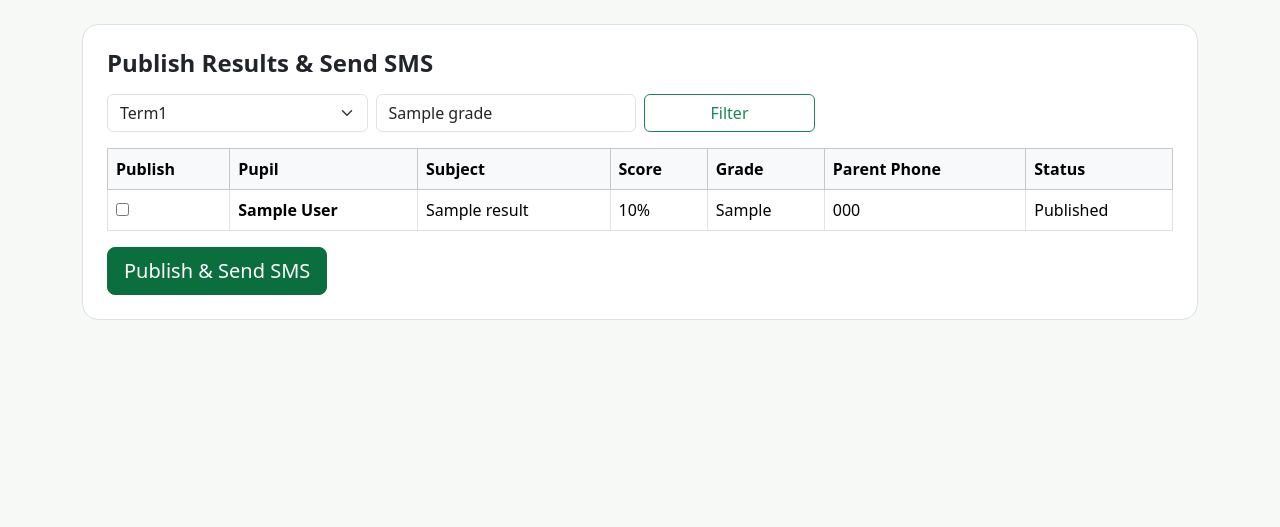
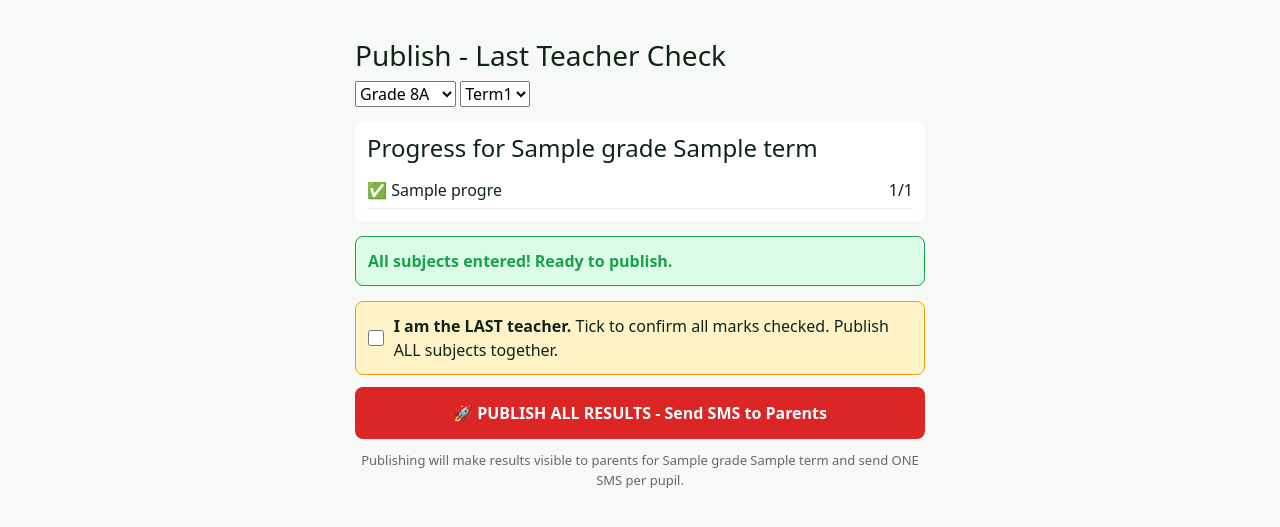
Before and after one commit to CHABZ-1/Zambia-results-portal, a Flask app: template templates/teacher_publish.html in a window 1280 px wide. Shown: the part 57-584 px from the top of the page. Run offline with Flask 3, Linux system fonts and the light colour scheme; the template is opened without the code that fills it: most values are stand-ins (such as "Sample title", 1, 10 or a date in 2020).

Commit message:
Update teacher_publish.html

```diff
--- a/templates/teacher_publish.html
+++ b/templates/teacher_publish.html
@@ -1,39 +1,51 @@
 {% extends "base.html" %}
 {% block content %}
-<div class="card border rounded-4 p-4 bg-white">
-  <h4 class="fw-bold mb-3">Publish Results &amp; Send SMS</h4>
-  <form method="get" class="row g-2 mb-3">
-    <div class="col-md-3">
-      <select name="term" class="form-select">
-        <option value="Term1" {% if term=='Term1' %}selected{% endif %}>Term1</option>
-        <option value="Term2" {% if term=='Term2' %}selected{% endif %}>Term2</option>
-        <option value="Term3" {% if term=='Term3' %}selected{% endif %}>Term3</option>
-      </select>
-    </div>
-    <div class="col-md-3"><input name="grade" value="{{ grade }}" class="form-control" /></div>
-    <div class="col-md-2"><button class="btn btn-outline-success w-100">Filter</button></div>
-  </form>
+<div style="padding:15px;max-width:600px;margin:auto;">
+<h3>Publish - Last Teacher Check</h3>
 
-  <form method="post">
-    <input type="hidden" name="term" value="{{ term }}" />
-    <input type="hidden" name="grade" value="{{ grade }}" />
-    <table class="table table-bordered align-middle">
-      <thead class="table-light"><tr><th>Publish</th><th>Pupil</th><th>Subject</th><th>Score</th><th>Grade</th><th>Parent Phone</th><th>Status</th></tr></thead>
-      <tbody>
-        {% for r in results %}
-        <tr>
-          <td><input type="checkbox" name="result_ids" value="{{ r.id }}" {% if not r.published %}checked{% endif %} /></td>
-          <td class="fw-semibold">{{ r.full_name }}</td>
-          <td>{{ r.subject_name }}</td>
-          <td>{{ r.score }}%</td>
-          <td>{{ r.grade_letter }}</td>
-          <td>{{ r.parent_phone }}</td>
-          <td>{{ 'Published' if r.published else 'Draft' }}</td>
-        </tr>
-        {% endfor %}
-      </tbody>
-    </table>
-    <button class="btn btn-zambia-green btn-lg">Publish &amp; Send SMS</button>
-  </form>
+<form method="GET" style="margin-bottom:15px;">
+<select name="grade" onchange="this.form.submit()">
+{% for g in ["Grade 8A","Grade 8B","Grade 9A","Grade 9B","Grade 10A","Grade 10B","Grade 11A","Grade 12A"] %}
+<option value="{{g}}" {% if g==grade %}selected{% endif %}>{{g}}</option>
+{% endfor %}
+</select>
+<select name="term" onchange="this.form.submit()">
+<option value="Term1" {% if term=="Term1" %}selected{% endif %}>Term1</option>
+<option value="Term2" {% if term=="Term2" %}selected{% endif %}>Term2</option>
+<option value="Term3" {% if term=="Term3" %}selected{% endif %}>Term3</option>
+</select>
+</form>
+
+<div style="background:white;padding:12px;border-radius:8px;margin-bottom:15px;">
+<h4 style="margin:0 0 10px 0;">Progress for {{grade}} {{term}}</h4>
+{% for s in progress %}
+<div style="display:flex;justify-content:space-between;padding:6px 0;border-bottom:1px solid #eee;">
+<span>{% if s.count>0 %}✅{% else %}❌{% endif %} {{s.name}}</span>
+<span>{{s.count}}/{{total_pupils}}</span>
+</div>
+{% endfor %}
+</div>
+
+{% if progress|selectattr('count','equalto',0)|list|length == 0 %}
+<div style="background:#dcfce7;padding:12px;border-radius:8px;border:1px solid #16a34a;margin-bottom:15px;">
+<strong style="color:#16a34a;">All subjects entered! Ready to publish.</strong>
+</div>
+{% endif %}
+
+<form method="POST" action="/teacher/publish-all">
+<input type="hidden" name="grade" value="{{grade}}">
+<input type="hidden" name="term" value="{{term}}">
+
+<label style="display:flex;align-items:center;gap:10px;padding:12px;background:#fef3c7;border:1px solid #f59e0b;border-radius:8px;margin-bottom:12px;">
+<input type="checkbox" name="is_last" value="1" required style="width:20px;height:20px;">
+<span><b>I am the LAST teacher.</b> Tick to confirm all marks checked. Publish ALL subjects together.</span>
+</label>
+
+<button type="submit" style="width:100%;padding:14px;background:#dc2626;color:white;border:none;border-radius:8px;font-weight:bold;font-size:16px;">
+🚀 PUBLISH ALL RESULTS - Send SMS to Parents
+</button>
+</form>
+
+<p style="text-align:center;color:#666;font-size:13px;margin-top:12px;">Publishing will make results visible to parents for {{grade}} {{term}} and send ONE SMS per pupil.</p>
 </div>
 {% endblock %}
```
